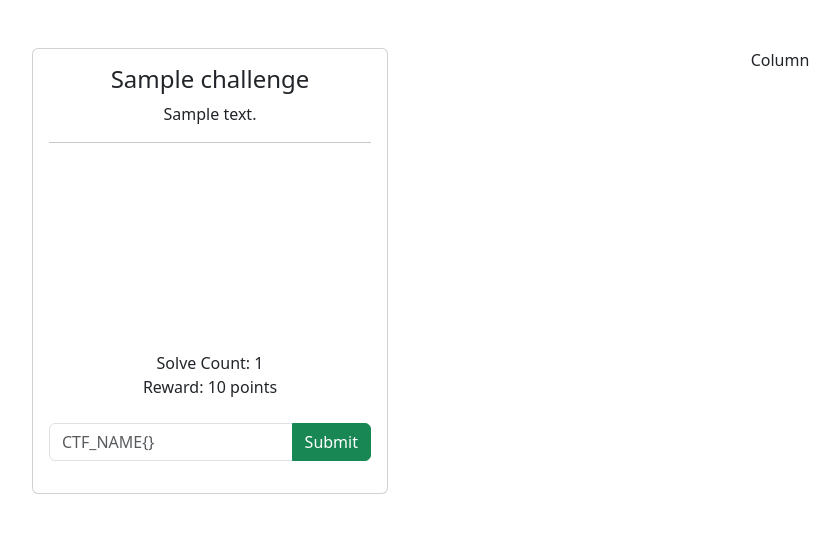
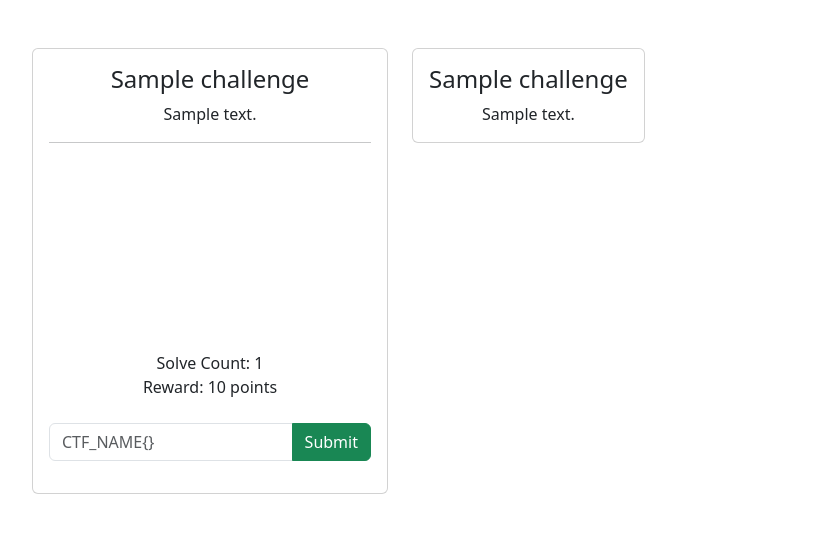
Before and after one commit to Minejerik/ctf_website, a Python web app: template templates/challenges.html in a window 1280 px wide. Shown: the part 56-589 px from the top of the page, without its empty margins (50-890 px from the left). Run offline with Jinja, Linux system fonts and the light colour scheme; the template is opened without the code that fills it: most values are stand-ins (such as "Sample title", 1, 10 or a date in 2020).

Commit message:
still working on challenges :(

```diff
--- a/temp.py
+++ b/temp.py
@@ -40,8 +40,9 @@ set_sql_debug(True)
 
 
 with db_session:
+
     dates = []
-
-    dates.append(Challenge(flag="B@RACKOBAMA", solve_count=140, points=150, name="TEST CHALLENGE", desc="very long testing datastring we must test and balls", hidden=False))
+    for i in range(0, 150):
+        dates.append(Challenge(flag="B@RACKOBAMA", solve_count=140, points=150, name=f"TEST CHALLENGE {i}", desc="very long testing datastring we must test and balls", hidden=False))
 
     commit()
--- a/templates/challenges.html
+++ b/templates/challenges.html
@@ -29,7 +29,20 @@ Challenges
         </div>
       </div>
       <div class="col-8">
-        Column
+        <div class="overflow-scroll">
+            <div class="row">
+                {% for challenge in challenges %}
+                <div class="col-auto">
+                    <div class="card">
+                        <div class="card-body">
+                            <h4 class="card-title">{{challenge.name}}</h4>
+                            <p class="card-text">{{challenge.desc}}</p>
+                        </div>
+                    </div>
+                </div>
+                {% endfor %}
+            </div>
+        </div>
       </div>
     </div>
 </div>
```
